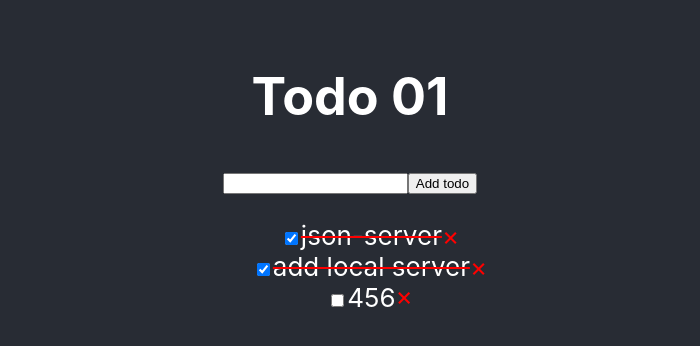
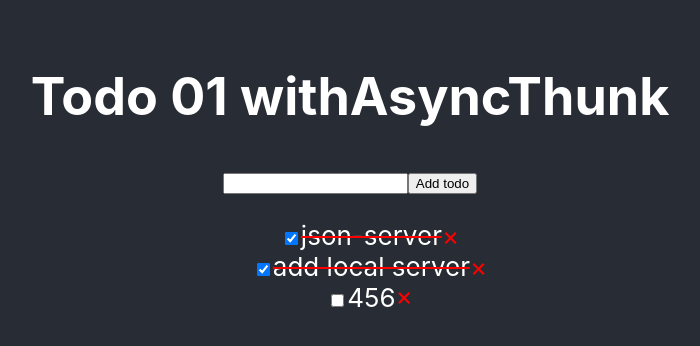
Before and after one commit to MikhailShokun/TODOS_start-template, a React (Create React App) app: page / in a window 1280 px wide. Shown: the top 346 px of the page, without its empty margins (290-990 px from the left). Built offline with nearby package versions, Linux system fonts and the light colour scheme; data requests are answered from the project's data file.

Commit message:
added typing

```diff
--- a/src/App.js
+++ b/src/App.js
@@ -24,7 +24,7 @@ const App = () => {
 
     return (
         <div className={"App"}>
-            <h1>Todo 01</h1>
+            <h1>Todo 01 withAsyncThunk</h1>
 
             < InputField title={title}
                          setText={setText}
```
